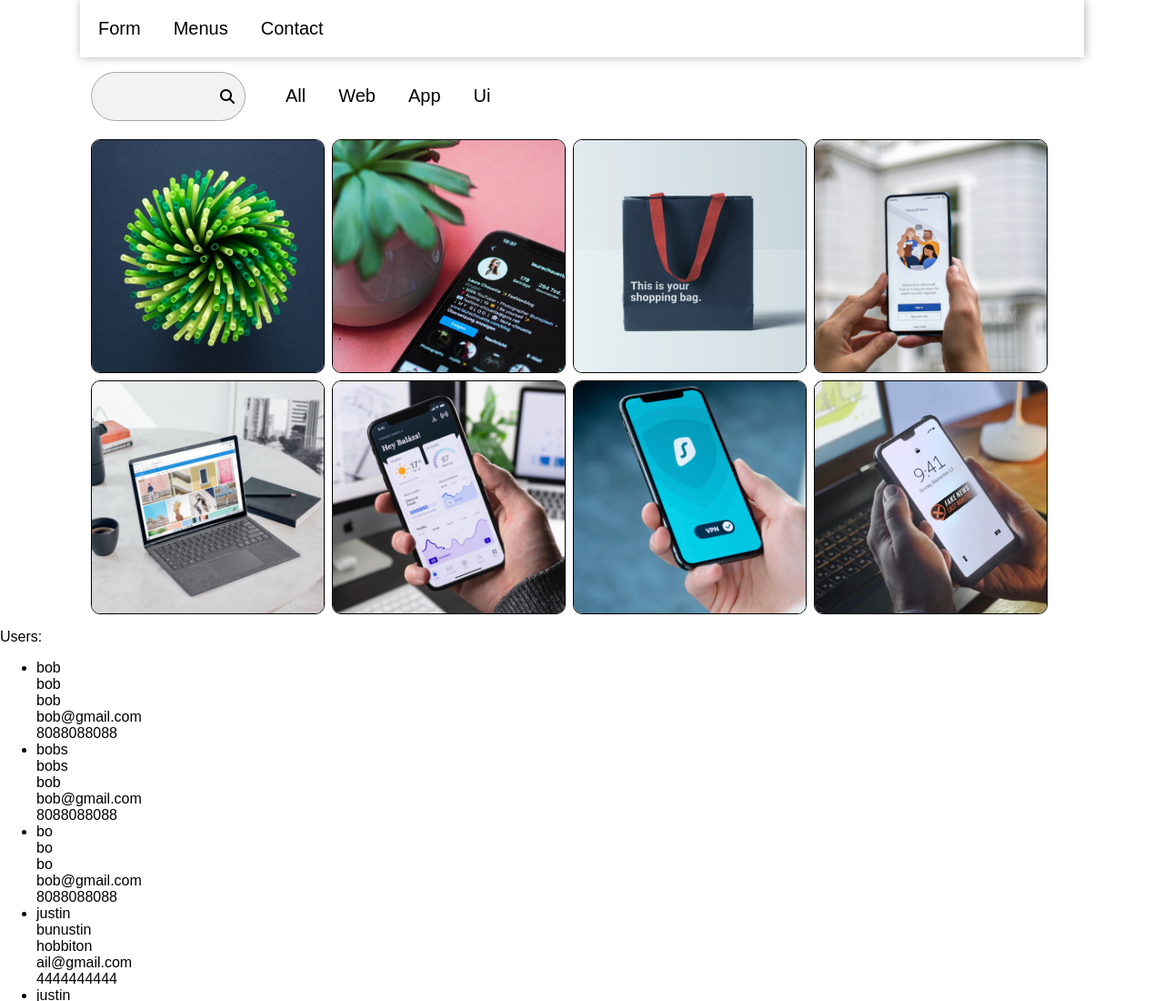
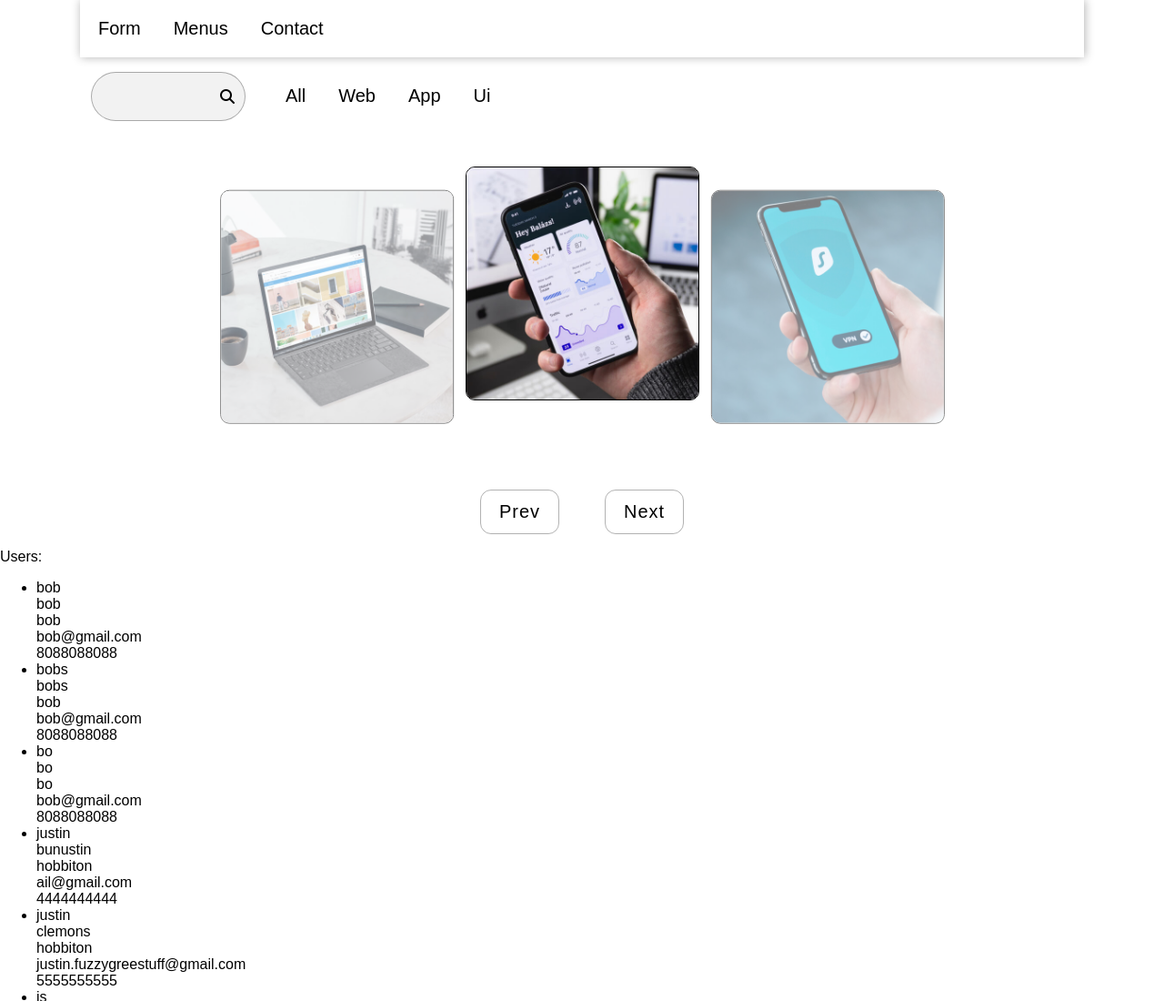
Before and after one commit to savus/testing-vite-ts, a website built with Vite: page index.html in a window 1280 px wide. Shown: the top 1100 px of the page at 91% size. Built offline with nearby package versions, Linux system fonts and the light colour scheme; data requests are answered from the project's data file.

Commit message:
Adjust stylings of portfolio to carousel mode with slider buttons
Gave portfolio grid a carousel class and adjusted the portfolio cards to arrange themselves like a carousel, then hooked up a prev button and next button to handle the active, prev, and next classes of the cards so that they rotate to the right or left respectively. TASK: add transitions and clean up carousel code

```diff
--- a/index.html
+++ b/index.html
@@ -39,7 +39,11 @@
           </ul>
         </div>
       </div>
-      <div class="portfolio-grid"></div>
+      <div class="portfolio-grid carousel"></div>
+      <div class="carousel-btns">
+        <button class="btn btn-primary" data-slide="prev">Prev</button>
+        <button class="btn btn-primary" data-slide="next">Next</button>
+      </div>
     </section>
     <section class="users-section" style="display: block">
       Users:
--- a/src/css/portfolio-section.css
+++ b/src/css/portfolio-section.css
@@ -28,14 +28,21 @@
 }
 
 .portfolio-section .portfolio-grid {
+  --box-size: 255px;
   padding-top: var(--size-20);
   display: flex;
   flex-wrap: wrap;
   gap: var(--size-8);
 }
 
+.portfolio-section .portfolio-grid.carousel {
+  height: var(--box-size);
+  position: relative;
+  padding: var(--size-50) 0 var(--size-100);
+  justify-content: center;
+}
+
 .portfolio-card {
-  --box-size: 255px;
   width: var(--box-size);
   height: var(--box-size);
   border-radius: 10px;
@@ -43,6 +50,33 @@
   position: relative;
   overflow: hidden;
   cursor: pointer;
+}
+
+.portfolio-grid.carousel .portfolio-card {
+  --opacity: 0;
+  --translate-x: 0;
+  --translate-y: 0;
+  transform: translate(var(--translate-x), var(--translate-y));
+  opacity: var(--opacity);
+  position: absolute;
+}
+
+.portfolio-grid.carousel .portfolio-card.active {
+  --opacity: 1;
+}
+
+.portfolio-grid.carousel .portfolio-card.next,
+.portfolio-grid.carousel .portfolio-card.prev {
+  --opacity: 0.5;
+}
+.portfolio-grid.carousel .portfolio-card.prev {
+  --translate-x: -105%;
+  --translate-y: 10%;
+}
+
+.portfolio-grid.carousel .portfolio-card.next {
+  --translate-x: 105%;
+  --translate-y: 10%;
 }
 
 .portfolio-card .card-body img {
@@ -101,3 +135,23 @@
 .popup-box .popup-content {
   margin: 0;
 }
+
+.carousel-btns {
+  display: flex;
+  justify-content: center;
+  align-items: center;
+  gap: var(--size-50);
+}
+
+.carousel-btns button:hover {
+  cursor: pointer;
+}
+.carousel-btns button:hover {
+  color: #fff;
+  background-color: #000;
+}
+
+.carousel-btns button:active {
+  color: #000;
+  background-color: #fff;
+}
--- a/src/js/index.ts
+++ b/src/js/index.ts
@@ -32,6 +32,7 @@ import type {
   TUser,
   TUserInformation,
 } from "../types.ts";
+import { goToNext, goToPrev, initCurrentIndex } from "./portfolio-grid.ts";
 
 export const active = "active";
 export const isVisible = "is-visible";
@@ -39,6 +40,7 @@ export const dataClose = "[data-close]";
 export const dataDropdownButton = `[data-dropdown-button]`;
 export const dataDropdown = "[data-dropdown]";
 export const dataFilter = "[data-filter]";
+const dataSlide = "[data-slide]";
 const nav = ".nav-js";
 export const navLink = ".nav-link";
 const dataPhone = "data-phone";
@@ -49,6 +51,7 @@ const cityId = "city-input";
 const cities = "cities";
 const portfolioClass = "portfolio-grid";
 export const portfolioCardClass = "portfolio-card";
+const sliderClass = ".carousel-btns";
 const searchId = "search";
 const portfolioNavClass = "portfolio-nav";
 export const modalOverlayClass = "modal-overlay";
@@ -114,6 +117,7 @@ const portfolioNav = document.querySelector(`.${portfolioNavClass}`)!;
 
 export const portfolioGrid = document.querySelector(`.${portfolioClass}`)!;
 export const portfolioCards = populatePortfolioCards();
+const carouselSlider = document.querySelector(sliderClass)!;
 
 export let allUsers: TUser[];
 export const setAllUsers: TSetAllUsers = (users) => (allUsers = [...users]);
@@ -126,10 +130,12 @@ export const usersList = document.querySelector(".users")!;
 clearSearchInput();
 clearFormValues();
 populateCities();
-
 refetchData().then(populateUsers);
+initCurrentIndex(portfolioCards);
 
 /* EVENT LISTENERS */
+document.addEventListener("click", documentClickHandler);
+
 navBar.addEventListener("click", navBarClickHandler);
 
 closeButtons.forEach((button) => {
@@ -137,7 +143,7 @@ closeButtons.forEach((button) => {
 });
 
 formInputs.forEach((input) => {
-  input?.addEventListener("keyup", () => {
+  input.addEventListener("keyup", () => {
     inputKeyUpHandler(input);
   });
 });
@@ -146,7 +152,7 @@ phoneInputs.forEach((input, index: number) => {
   input.addEventListener("keyup", phoneOnChangeEventHandler(index));
 });
 
-userForm?.addEventListener("submit", formSubmitHandler);
+userForm.addEventListener("submit", formSubmitHandler);
 
 searchInput.addEventListener("keyup", ({ target }) => {
   const searchElement = target as HTMLInputElement;
@@ -156,8 +162,14 @@ searchInput.addEventListener("keyup", ({ target }) => {
 
 portfolioNav.addEventListener("click", handlePortfolioNavClick);
 
-document.addEventListener("click", documentClickHandler);
-
+carouselSlider.addEventListener("click", (e: Event) => {
+  const button = e.target as HTMLButtonElement;
+  const isSliderBtn = button.matches(dataSlide);
+  if (isSliderBtn)
+    button.dataset.slide === "prev"
+      ? goToPrev(portfolioCards)
+      : goToNext(portfolioCards);
+});
 /* TESTING */
 
 /** */
--- a/src/js/initialization.ts
+++ b/src/js/initialization.ts
@@ -1,4 +1,4 @@
-import type { TPortfolioCard } from "../types.ts";
+import type { TPortfolioCard, TPortfolioCards } from "../types.ts";
 import { createUserElement } from "./helper-functions.ts";
 import {
   allUsers,
@@ -61,7 +61,9 @@ export const populatePortfolioCards = () => {
     const cardElement = createPortfolioCard(card);
     portfolioGrid.appendChild(cardElement);
   });
-  return portfolioGrid.querySelectorAll(`.${portfolioCardClass}`);
+  return portfolioGrid.querySelectorAll(
+    `.${portfolioCardClass}`
+  ) as TPortfolioCards;
 };
 
 export const populateUsers = () => {
--- /dev/null
+++ b/src/js/portfolio-grid.ts
@@ -0,0 +1,33 @@
+import type { TPortfolioCards } from "../types";
+
+export let currentIndex = 0;
+export let prevIndex = 0;
+export let nextIndex = 0;
+
+export const clearSlides = (slides: TPortfolioCards) =>
+  slides.forEach((slide) => slide.classList.remove("active", "prev", "next"));
+
+export const updateIndexes = (num: number, slides: TPortfolioCards) => {
+  currentIndex = num;
+  prevIndex = currentIndex > 0 ? currentIndex - 1 : slides.length - 1;
+  nextIndex = currentIndex < slides.length - 1 ? currentIndex + 1 : 0;
+  clearSlides(slides);
+  slides[prevIndex].classList.add("prev");
+  slides[currentIndex].classList.add("active");
+  slides[nextIndex].classList.add("next");
+};
+
+export const initCurrentIndex = (slides: TPortfolioCards) => {
+  const randomNum = Math.floor(Math.random() * slides.length);
+  updateIndexes(randomNum, slides);
+};
+
+export const goToNext = (slides: TPortfolioCards) =>
+  currentIndex < slides.length - 1
+    ? updateIndexes(currentIndex + 1, slides)
+    : updateIndexes(0, slides);
+
+export const goToPrev = (slides: TPortfolioCards) =>
+  currentIndex > 0
+    ? updateIndexes(currentIndex - 1, slides)
+    : updateIndexes(slides.length - 1, slides);
--- a/src/types.ts
+++ b/src/types.ts
@@ -30,3 +30,5 @@ export type TPhoneInputs = [
 export type TRegexPatterns = {
   [key: string]: RegExp;
 };
+
+export type TPortfolioCards = NodeListOf<HTMLDivElement>;
```
Also changed, not shown: notes.md (+2 -1 lines).
